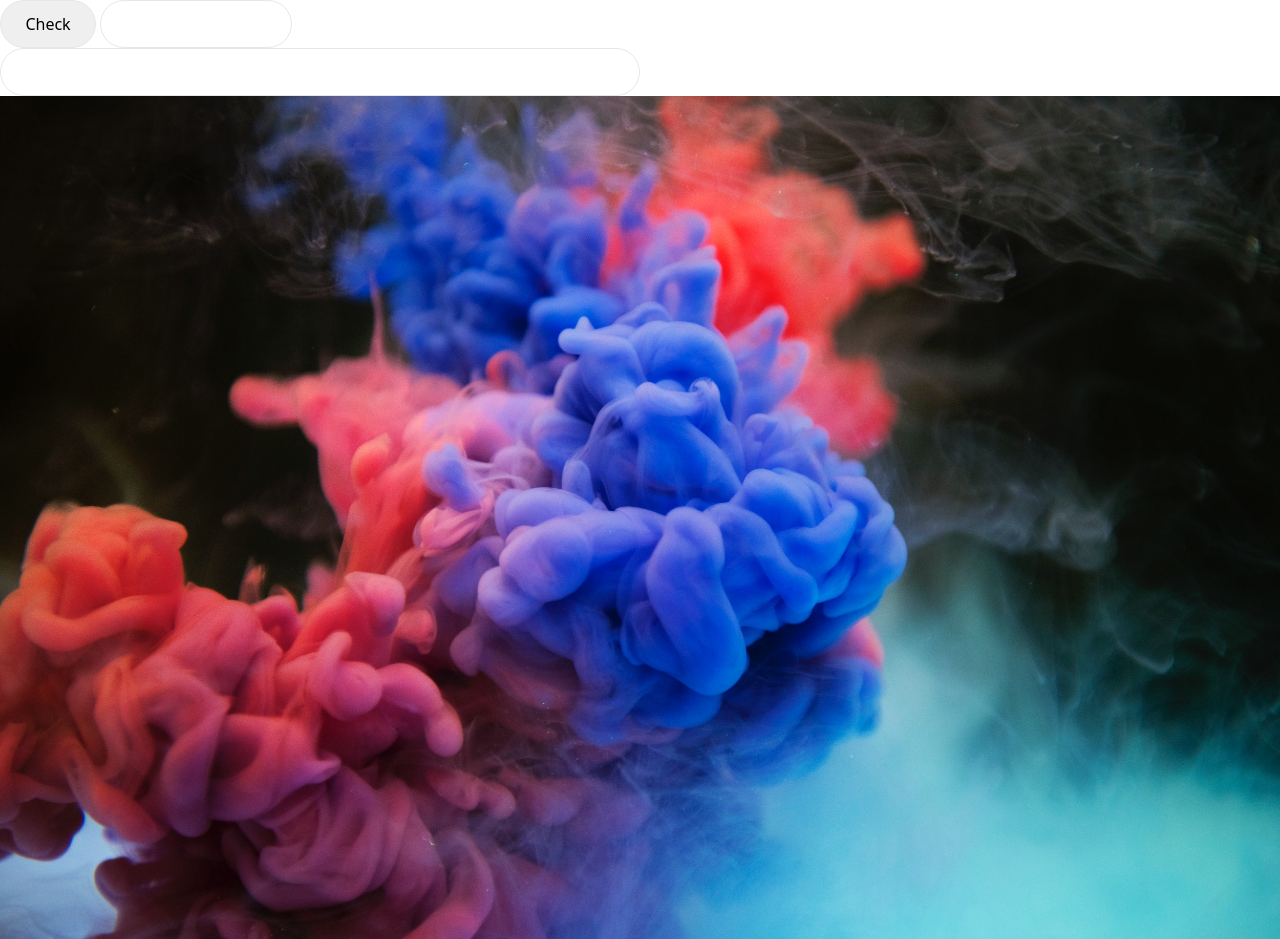
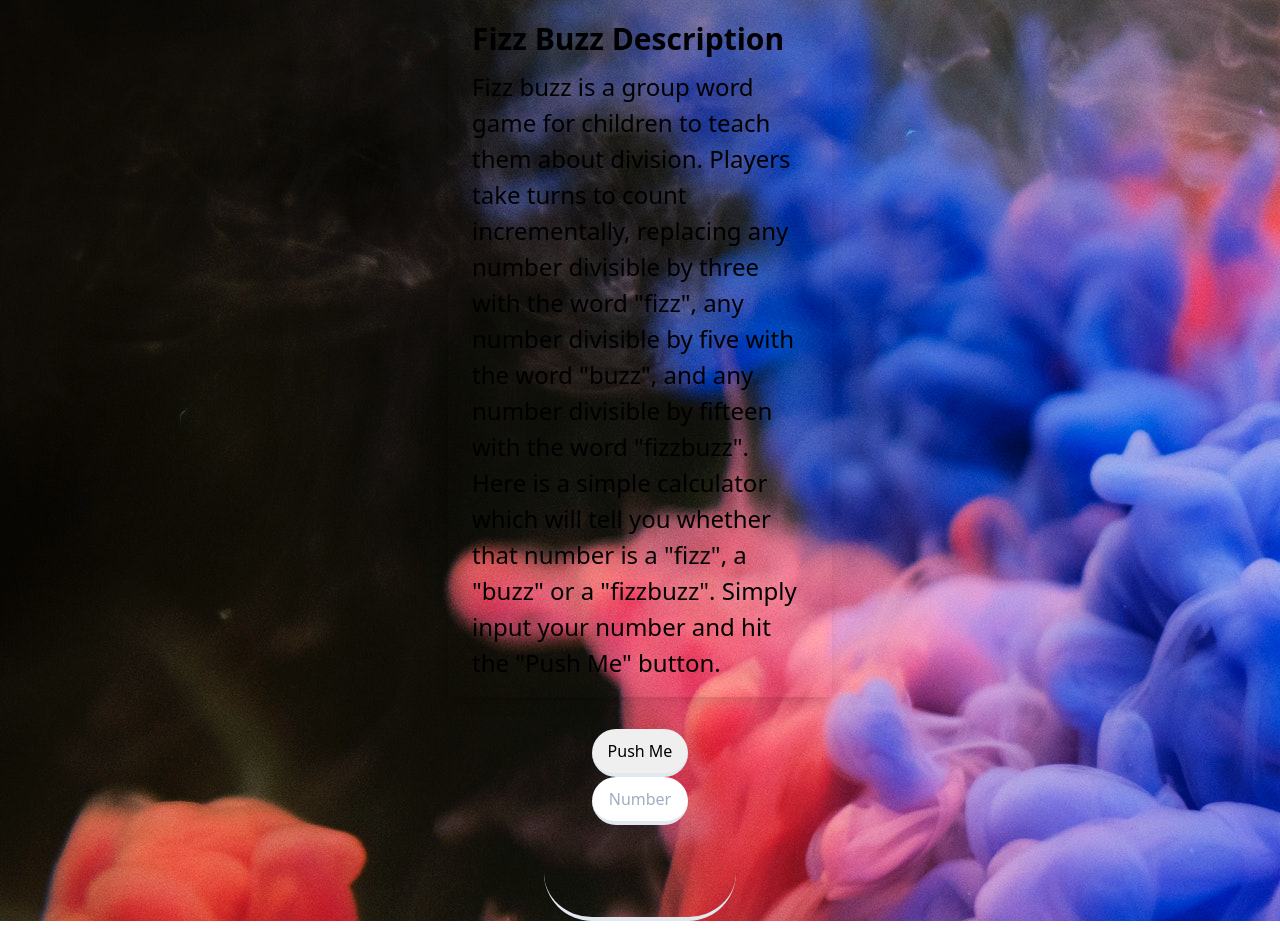
Before and after one commit to Bovverskin/fizzbuzz_js_jon, a website: page src/index.html in a window 1280 px wide. Shown: the top 939 px of the page. Drawn offline with nearby package versions, Linux system fonts and the light colour scheme.

Commit message:
centers and styles content, refactors code

```diff
--- a/features/index.feature.js
+++ b/features/index.feature.js
@@ -15,9 +15,9 @@ describe('User can input a value and get FizzBuzz results', () => {
         await browser.close();
     })
 
-    it('clicking on the "Check" button', async () => {
+    it('clicking on the "Push Me" button', async () => {
         await browser.fillIn("input[id='value']", { with: "3" })
-        await browser.clickOnButton("input[value='Check']")
+        await browser.clickOnButton("input[value='Push Me']")
         let content = await browser.getContent("[id='display_answer']")
         expect(content).to.eql('Fizz');
     })
--- a/src/index.html
+++ b/src/index.html
@@ -9,11 +9,24 @@
 </head>
 
 
-<body>
+<body background="./images/test_image.jpg">
 
-    <input type="submit" value="Check" id="button" input class="bg-red hover:bg-red-dark rounded-full h-12 w-24 border border-purple-darker rounded">
-    <input type="text" id="value" input class = 'bg-red hover:bg-red-dark placeholder="Enter Number" rounded-full h-12 w-48 border border-purple-darker rounded'>
-    <div id="display_answer" input class = "bg-red rounded-full h-12 w-1/2 border border-purple-darker rounded"></div>
+    <div class="max-w-sm mx-auto rounded overflow-hidden shadow-lg">
+            <div class="px-6 py-4 mx-auto">
+                <div class="mx-auto text-purple font-bold text-3xl mb-2 "> Fizz Buzz Description</div>
+            <p class="mx-auto text-red text-2xl">
+                    Fizz buzz is a group word game for children to teach them about division.
+                    Players take turns to count incrementally, replacing any number divisible by three with the word "fizz", any number divisible by five with the word "buzz", and any number divisible by fifteen with the word "fizzbuzz".
+                    Here is a simple calculator which will tell you whether that number is a "fizz", a "buzz" or a "fizzbuzz".  Simply input your number and hit the "Push Me" button.
+            </p>
+            </div>
+        </div>
+        <div class="mx-auto px6 py-4">
+        </div>
+
+    <input type="submit" value="Push Me" id="button" input class="flex mx-auto border-b-4 border-purple border-solid items-center justify-center h-12 w-24 bg-red rounded-full text-center content-center">
+    <input type="text" placeholder="Number" id="value" input class ="flex mx-auto border-b-4 border-purple items-center justify-center h-12 w-24 bg-red rounded-full text-center">
+    <div id="display_answer" placeholder="Answer" input class = "flex mx-auto border-b-4 border-purple items-center justify-center h-24 w-48 bg-red rounded-full text-center"></div>
 
     <script src="js/fizz-buzz.js"></script>
         <script>
@@ -28,7 +41,5 @@
             })
         })
         </script>
-    <img src="./images/test_image.jpg" alt="No image" srcset="" width="2000" height="1500" class="w-full">
-
 </body>
 </html>
```
